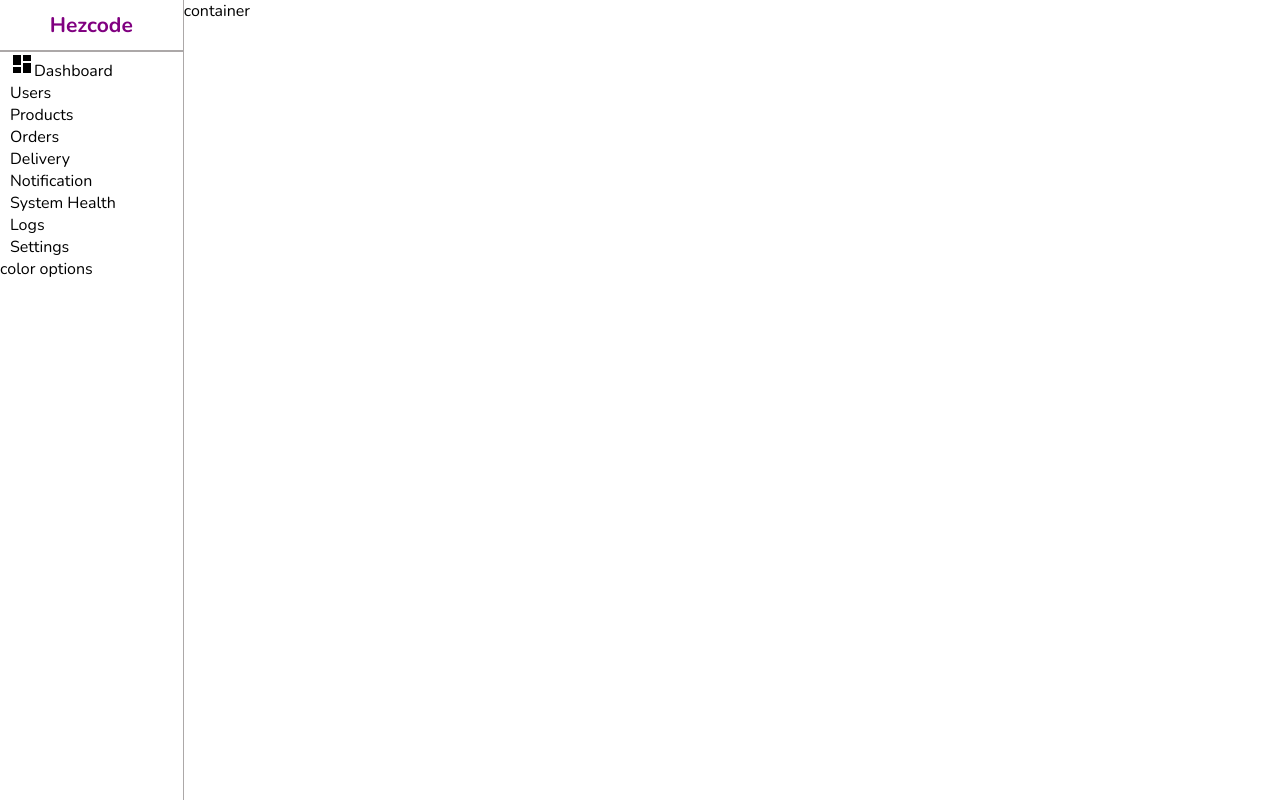
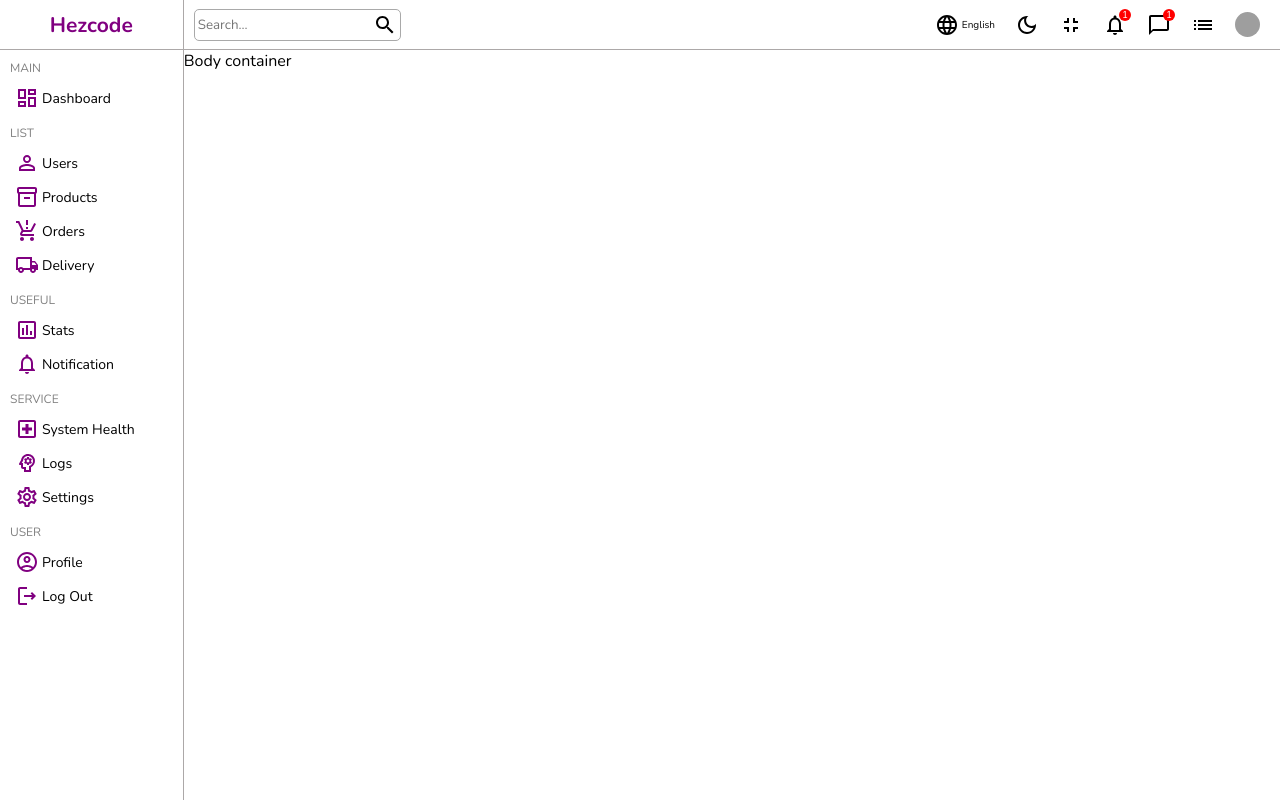
Before and after one commit to Obafemi-NG/admin-app, a React (Create React App) app: page / in a window 1280 px wide. Built offline with nearby package versions, Linux system fonts and the light colour scheme; grey boxes are pictures that could not be loaded.

Commit message:
implemented the code and style for the navigation bar.

```diff
--- a/src/components/Navbar/Navbar.jsx
+++ b/src/components/Navbar/Navbar.jsx
@@ -1,5 +1,60 @@
+import styles from "./Navbar.module.css";
+
+import SearchOutlinedIcon from "@mui/icons-material/SearchOutlined";
+import LanguageOutlinedIcon from "@mui/icons-material/LanguageOutlined";
+import DarkModeOutlinedIcon from "@mui/icons-material/DarkModeOutlined";
+import FullscreenExitOutlinedIcon from "@mui/icons-material/FullscreenExitOutlined";
+import NotificationsNoneOutlinedIcon from "@mui/icons-material/NotificationsNoneOutlined";
+import ChatBubbleOutlineOutlinedIcon from "@mui/icons-material/ChatBubbleOutlineOutlined";
+import ListOutlinedIcon from "@mui/icons-material/ListOutlined";
+
 const Navbar = () => {
-  return <div>Navbar</div>;
+  return (
+    <div className={styles.navbar}>
+      <div className={styles.wrapper}>
+        <div className={styles.search}>
+          <input placeholder="Search..." />
+          <SearchOutlinedIcon className={styles.icon} />
+        </div>
+        <div className={styles.items}>
+          <div className={styles.item}>
+            {" "}
+            <LanguageOutlinedIcon className={styles.icon} />{" "}
+            <span className={styles.language}>English</span>
+          </div>
+          <div className={styles.item}>
+            {" "}
+            <DarkModeOutlinedIcon className={styles.icon} />
+          </div>
+          <div className={styles.item}>
+            {" "}
+            <FullscreenExitOutlinedIcon className={styles.icon} />
+          </div>
+          <div className={styles.item}>
+            {" "}
+            <NotificationsNoneOutlinedIcon className={styles.icon} />
+            <div className={styles.badge}>1</div>
+          </div>
+          <div className={styles.item}>
+            {" "}
+            <ChatBubbleOutlineOutlinedIcon className={styles.icon} />
+            <div className={styles.badge}>1</div>
+          </div>
+          <div className={styles.item}>
+            {" "}
+            <ListOutlinedIcon className={styles.icon} />
+          </div>
+          <div className={styles.item}>
+            <img
+              src="https://images.pexels.com/photos/2379004/pexels-photo-2379004.jpeg?auto=compress&cs=tinysrgb&h=750&w=1260"
+              alt="avatar"
+              className={styles.avatar}
+            />
+          </div>
+        </div>
+      </div>
+    </div>
+  );
 };
 
 export default Navbar;
--- a/src/components/Navbar/Navbar.module.css
+++ b/src/components/Navbar/Navbar.module.css
@@ -0,0 +1,62 @@
+.navbar {
+  display: flex;
+  align-items: center;
+  height: 50px;
+  border-bottom: 0.5px solid rgb(172, 168, 168);
+  padding: 10px;
+}
+.wrapper {
+  display: flex;
+  align-items: center;
+  width: 100%;
+  justify-content: space-between;
+}
+.search {
+  border: 1px solid darkgray;
+  padding: 3px;
+  border-radius: 5px;
+  display: flex;
+  align-items: center;
+}
+input {
+  border: none;
+  outline: none;
+}
+.items {
+  display: flex;
+  align-items: center;
+}
+.item {
+  display: flex;
+  align-items: center;
+  margin: 10px;
+  position: relative;
+  /* background-color: yellow; */
+}
+.language {
+  font-size: 10px;
+}
+
+.icon {
+  font-size: 20px;
+}
+.badge {
+  background-color: red;
+  font-size: 10px;
+  color: white;
+  border-radius: 50%;
+  height: 12px;
+  width: 12px;
+  display: flex;
+  align-items: center;
+  justify-content: center;
+  position: absolute;
+  top: -4px;
+  right: -4px;
+}
+
+.avatar {
+  height: 25px;
+  width: 25px;
+  border-radius: 50%;
+}
--- a/src/components/Sidebar/Sidebar.jsx
+++ b/src/components/Sidebar/Sidebar.jsx
@@ -1,44 +1,83 @@
 import styles from "./Sidebar.module.css";
-import { Dashboard } from "@mui/icons-material";
+import DashboardOutlinedIcon from "@mui/icons-material/DashboardOutlined";
+import PersonOutlineIcon from "@mui/icons-material/PersonOutline";
+import Inventory2OutlinedIcon from "@mui/icons-material/Inventory2Outlined";
+import ProductionQuantityLimitsOutlinedIcon from "@mui/icons-material/ProductionQuantityLimitsOutlined";
+import LocalShippingOutlinedIcon from "@mui/icons-material/LocalShippingOutlined";
+import NotificationsNoneOutlinedIcon from "@mui/icons-material/NotificationsNoneOutlined";
+import LocalHospitalOutlinedIcon from "@mui/icons-material/LocalHospitalOutlined";
+import PsychologyOutlinedIcon from "@mui/icons-material/PsychologyOutlined";
+import SettingsOutlinedIcon from "@mui/icons-material/SettingsOutlined";
+import AssessmentOutlinedIcon from "@mui/icons-material/AssessmentOutlined";
+import AccountCircleOutlinedIcon from "@mui/icons-material/AccountCircleOutlined";
+import LogoutOutlinedIcon from "@mui/icons-material/LogoutOutlined";
 
 const Sidebar = () => {
   return (
     <div className={styles.sidebar}>
       <div className={styles["sidebar-top"]}>Hezcode</div>
-      <hr />
-      <div className={styles["sideBar-body"]}>
+      {/* <hr /> */}
+      <div className={styles["sidebar-body"]}>
         <ul>
+          <p className={styles.title}>MAIN</p>
           <li>
-            <Dashboard />
+            <DashboardOutlinedIcon className={styles.icons} />
             <span>Dashboard</span>
           </li>
+          <p className={styles.title}>LIST</p>
           <li>
+            <PersonOutlineIcon className={styles.icons} />
             <span>Users</span>
           </li>
           <li>
+            <Inventory2OutlinedIcon className={styles.icons} />
             <span>Products</span>
           </li>
           <li>
+            <ProductionQuantityLimitsOutlinedIcon className={styles.icons} />
             <span>Orders</span>
           </li>
           <li>
+            <LocalShippingOutlinedIcon className={styles.icons} />
             <span>Delivery</span>
           </li>
+          <p className={styles.title}>USEFUL</p>
           <li>
+            <AssessmentOutlinedIcon className={styles.icons} />
+            <span>Stats</span>
+          </li>
+          <li>
+            <NotificationsNoneOutlinedIcon className={styles.icons} />
             <span>Notification</span>
           </li>
+          <p className={styles.title}>SERVICE</p>
           <li>
+            <LocalHospitalOutlinedIcon className={styles.icons} />
             <span>System Health</span>
           </li>
           <li>
+            <PsychologyOutlinedIcon className={styles.icons} />
             <span>Logs</span>
           </li>
           <li>
+            <SettingsOutlinedIcon className={styles.icons} />
             <span>Settings</span>
+          </li>
+          <p className={styles.title}>USER</p>
+          <li>
+            <AccountCircleOutlinedIcon className={styles.icons} />
+            <span>Profile</span>
+          </li>
+          <li>
+            <LogoutOutlinedIcon className={styles.icons} />
+            <span>Log Out</span>
           </li>
         </ul>
       </div>
-      <div className={styles["sidebar-bottom"]}>color options</div>
+      {/* <div className={styles["sidebar-bottom"]}>
+        <div className={styles.color}></div>
+        <div className={styles.color}></div>
+      </div> */}
     </div>
   );
 };
--- a/src/components/Sidebar/Sidebar.module.css
+++ b/src/components/Sidebar/Sidebar.module.css
@@ -12,12 +12,56 @@
   font-size: 21px;
   font-weight: bold;
   color: purple;
+  border-bottom: 0.5px solid rgb(172, 168, 168);
 }
-hr {
+.sidebar-body {
+  padding-left: 10px;
+}
+.title {
+  font-size: 12px;
+  color: gray;
+  margin-top: 10px;
+  margin-bottom: 5px;
+}
+li {
+  display: flex;
+  align-items: center;
+  padding: 5px;
+}
+li:hover {
+  background-color: #ece8ff;
+  cursor: pointer;
+}
+.icons {
+  font-size: 22px;
+  color: purple;
+}
+span {
+  font-size: 14px;
+  font-weight: normal;
+  padding-left: 3px;
+}
+/* hr {
   border: 0.5px solid rgb(172, 168, 168);
+} */
+ul {
+  list-style-type: none;
+  margin: 0;
+  padding: 0;
 }
 
-li {
-  text-decoration: none;
-  padding-left: 10px;
-}
+/* .sidebar-bottom {
+  display: flex;
+  align-items: center;
+  justify-content: center;
+
+  margin-top: 5px;
+} */
+
+/* .color {
+  width: 20px;
+  height: 20px;
+  border: 1px solid gray;
+  border-radius: 5px;
+  margin: 5px;
+} */
--- a/src/pages/Home/Home.jsx
+++ b/src/pages/Home/Home.jsx
@@ -1,5 +1,5 @@
 import { Fragment } from "react";
-import { Sidebar } from "../../components";
+import { Sidebar, Navbar } from "../../components";
 
 import styles from "./Home.module.css";
 
@@ -7,7 +7,11 @@ const Home = () => {
   return (
     <div className={styles.home}>
       <Sidebar />
-      <div className={styles.container}>container</div>
+      <div className={styles.container}>
+        {" "}
+        <Navbar />
+        Body container
+      </div>
     </div>
   );
 };
```
